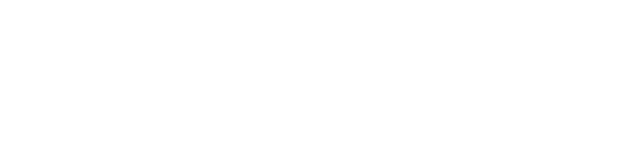
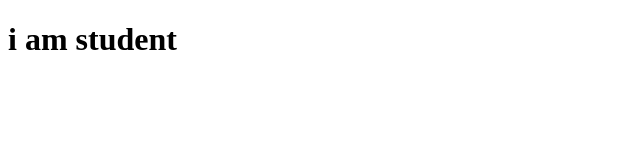
Before and after one commit to mdsalman0/my-frist-repo, a plain HTML site: page index.html in a window 1280 px wide. Shown: the whole page, without its empty margins (0-640 px from the left). Drawn offline with Linux system fonts and the light colour scheme.

Commit message:
added hradr

```diff
--- a/index.html
+++ b/index.html
@@ -7,6 +7,6 @@
     <title>my-frist-repo</title>
 </head>
 <body>
-
+    <h1>i am student</h1>
 </body>
 </html>
```
